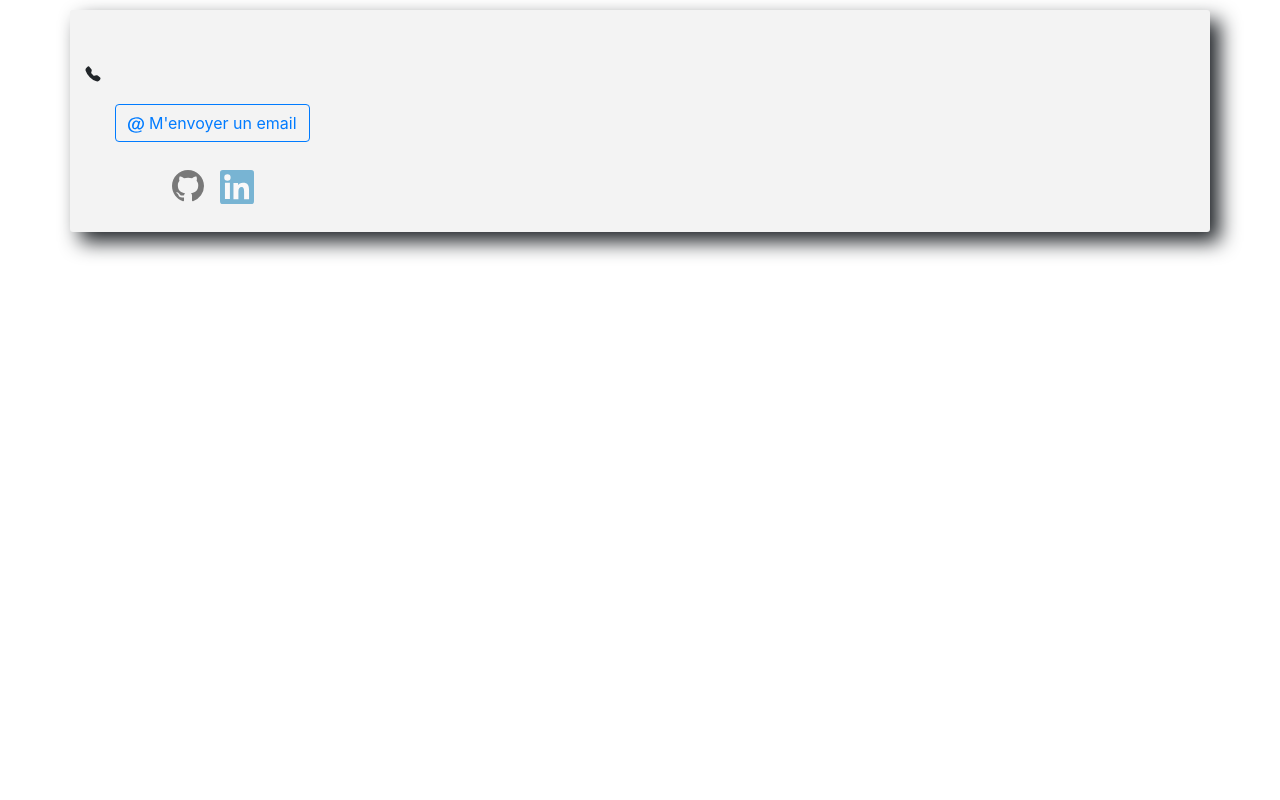
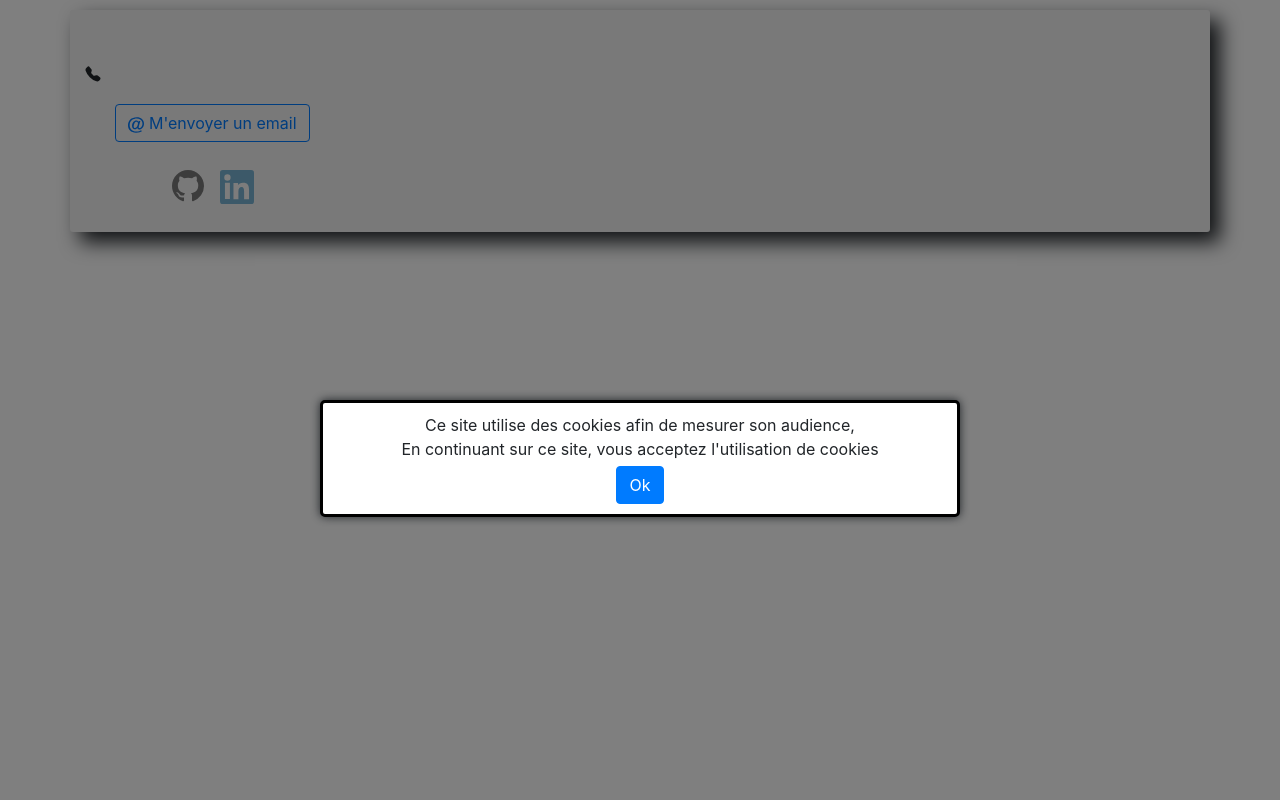
Before and after one commit to mercierkevin35/kevin-mercier.fr, a Symfony app: template templates/cv.html.twig in a window 1280 px wide. Run offline with Twig, Linux system fonts and the light colour scheme; the template is opened without the code that fills it, so the values that code supplies are empty; style sheets or scripts are compiled from the project's sources; some libraries are stand-ins or nearby versions.

Commit message:
Add modal confirm accept cookies

```diff
--- /dev/null
+++ b/assets/CookieManager.js
@@ -0,0 +1,29 @@
+export default function CookieManager(){
+    this.setCookie = function (key, value, expireDays=null){
+        var cookieString = key + "=" + value;
+        if(expireDays){
+            var d = new Date();
+            console.log(d);
+            d.setTime(d.getTime() + (expireDays*24*60*60*1000));
+            cookieString += ";expires="+ d.toUTCString();
+        }
+        document.cookie = cookieString;
+
+    };
+
+    this.getCookies = function(){
+        var decodedCookies = decodeURIComponent(document.cookie);
+        var cookies = {};
+        decodedCookies = decodedCookies.split(";");
+        for(var i = 0 ; i < decodedCookies.length ; i++){
+            var cookie = decodedCookies[i].trim().split("=");
+            cookies[cookie[0]] = cookie[1];
+        }
+
+        return cookies
+    };
+
+    this.deleteCookie = function(key){
+        this.setCookie(key, "", -1);
+    }
+}
--- a/assets/app.js
+++ b/assets/app.js
@@ -6,8 +6,21 @@
  */
 
 // any CSS you import will output into a single css file (app.css in this case)
+require('bootstrap');
 import './styles/app.scss';
 import CookieManager from './CookieManager.js';
 
 // Need jQuery? Install it with "yarn add jquery", then uncomment to import it.
 // import $ from 'jquery';
+
+
+var cookieManager = new CookieManager();
+if(!cookieManager.getCookies().acceptCookies){
+    var modal = document.getElementById("cookieModal");
+    var modalBtn = document.getElementById("btn-modal");
+    modalBtn.addEventListener('click', () => {
+        cookieManager.setCookie("acceptCookies", 1);
+        modal.style.display = "none";
+    });
+    modal.style.display = "block";
+}
--- a/assets/contact.js
+++ b/assets/contact.js
@@ -1,2 +1,3 @@
 import "./styles/contact.scss";
+import "./app.js";
 import "./recaptcha.js";
--- a/assets/cv.js
+++ b/assets/cv.js
@@ -1,6 +1,2 @@
-
-require('bootstrap');
-import './styles/lazy.scss';
 import './styles/cv.scss';
-//import './lazy.js';
-import './main.js';
+import "./app.js";
--- a/assets/main.js
+++ /dev/null
@@ -1 +0,0 @@
-const $ = require('jquery');
--- a/assets/styles/app.scss
+++ b/assets/styles/app.scss
@@ -1 +1,36 @@
 @import "~bootstrap/scss/bootstrap";
+
+#cookieModal{
+    position: fixed;
+    z-index: 100;
+    top: 0;
+    bottom:0;
+    width:100%;
+    height:100%;
+    background-color: rgba(0,0,0,0.5);
+    user-select: none;
+    display: none;
+
+}
+#modalContent{
+    position: fixed;
+    margin-top: 50vh;
+    left: 50%;
+    transform: translateX(-50%);
+    background-color: white;
+    padding: 10px 10px;
+    border-radius: 5px;
+    width: 100%;
+    border: 3px solid black;
+    box-shadow: 0px 0px 10px;;
+
+    @include media-breakpoint-up(lg) {
+        width: 50%;
+    }
+
+}
+
+#btn-modal{
+    display: block;
+    margin: 5px auto 0 auto;
+}
--- a/assets/styles/contact.scss
+++ b/assets/styles/contact.scss
@@ -1,5 +1,4 @@
-@import "~bootstrap/scss/bootstrap";
-
+@import "app.scss";
 #form-container{
     margin: 0 20px;
 }
--- a/assets/styles/cv.scss
+++ b/assets/styles/cv.scss
@@ -1,5 +1,4 @@
-@import "~bootstrap/scss/bootstrap";
-
+@import "app.scss";
 .title-container {
 
     @include media-breakpoint-up(lg) {
--- a/templates/base.html.twig
+++ b/templates/base.html.twig
@@ -12,8 +12,8 @@
         <meta charset="UTF-8">
         <meta name="viewport" content="width=device-width, initial-scale=1, shrink-to-fit=no">
         <title>{% block title %}Welcome!{% endblock %}</title>
+        {% block stylesheets %}
         {{ encore_entry_link_tags('app') }}
-        {% block stylesheets %}
         {% endblock %}
     </head>
     <body>
@@ -24,9 +24,16 @@
                 Cliquez <a href="https://www.enablejavascript.io/fr" target="_blank">ici</a> pour plus d'information sur la procédure d'activation de Javascript
             </div>
         </noscript>
+        <div id="cookieModal" class="text-center">
+            <div id="modalContent">
+                Ce site utilise des cookies afin de mesurer son audience,<br>
+                En continuant sur ce site, vous acceptez l'utilisation de cookies
+                <button id="btn-modal" class="btn btn-primary">Ok</button>
+            </div>
+        </div>
         {% block body %}{% endblock %}
+        {% block javascripts %}
         {{ encore_entry_script_tags('app') }}
-        {% block javascripts %}
         {% endblock %}
     </body>
 </html>
```
Also changed, not shown: assets/recaptcha.js (+0 -14 lines).
